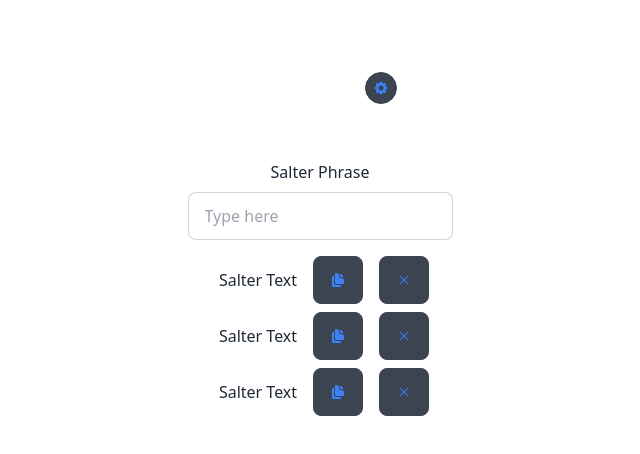
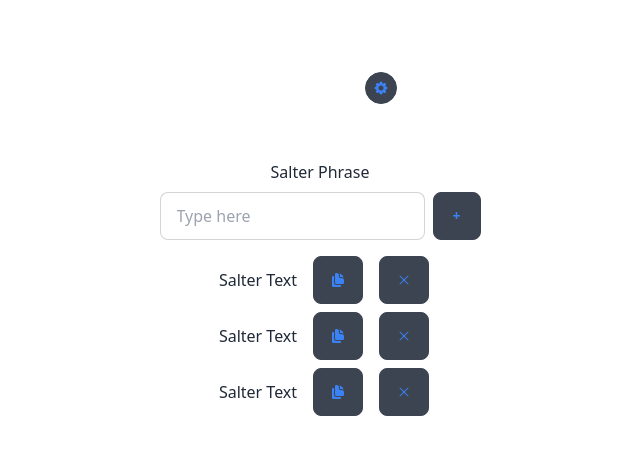
Before and after one commit to jackkslash/4Pass, a React (Vite) app: page /#/main in a window 1280 px wide. Shown: the top 454 px of the page, without its empty margins (320-960 px from the left). Built offline with nearby package versions, Linux system fonts and the light colour scheme.

Commit message:
Add salts to local storage functionality added

```diff
--- a/src/components/addSalter.tsx
+++ b/src/components/addSalter.tsx
@@ -1,10 +1,33 @@
 import React from 'react'
 
 const AddSalter = () => {
+    const handleSubmit = (event: any) => {
+        console.log('handleSubmit ran');
+        event.preventDefault(); // 👈️ prevent page refresh
+
+        const salts:any = [];
+
+        if(localStorage.getItem("salts") == null){
+            salts.push(event.target.salt.value)
+            localStorage.setItem("salts",salts)
+
+        }else{
+            const currentSalt = localStorage.getItem("salts")
+            const salts:any = [currentSalt];
+            salts.push(event.target.salt.value)
+            localStorage.setItem("salts",salts)
+        }
+
+    }
+
     return (
         <div className='flex flex-col pb-4'>
-        <div className='flex justify-center pb-2'>Salter Phrase</div>
-        <input type="text" placeholder="Type here" className="input input-bordered w-full max-w-xs" />
+            <div className='flex justify-center pb-2'>Salter Phrase</div>
+            <form className='flex flex-row space-x-2' onSubmit={handleSubmit}>
+                <input id='salt' name='salt' type="text" placeholder="Type here" className="input input-bordered w-full max-w-xs" />
+                <button className='btn btn-square text-blue-500' type='submit'>+</button>
+            </form>
+
         </div>
     )
 }
```
